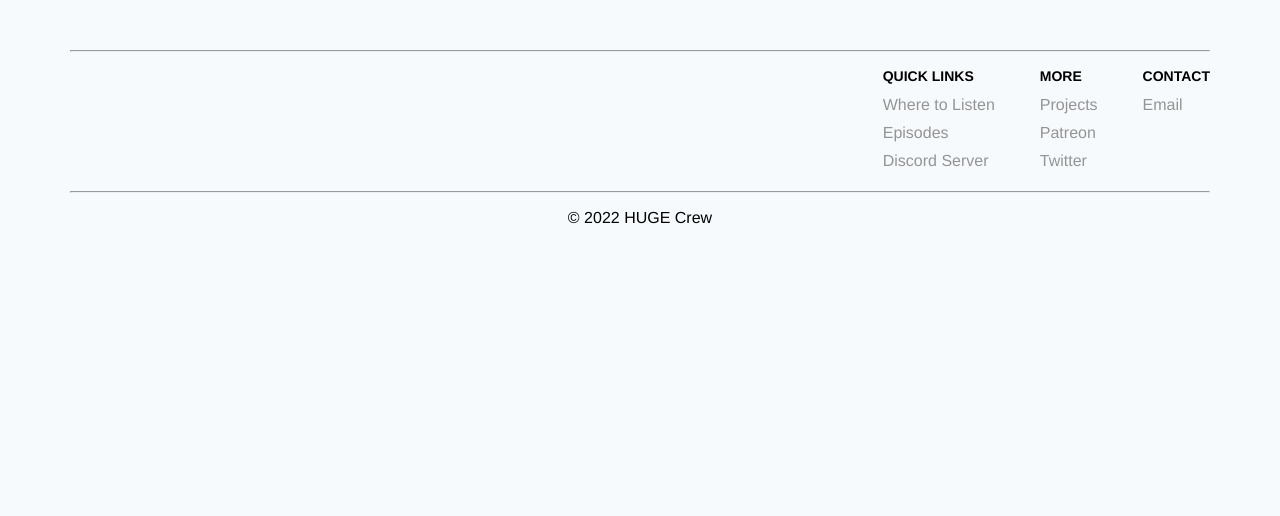
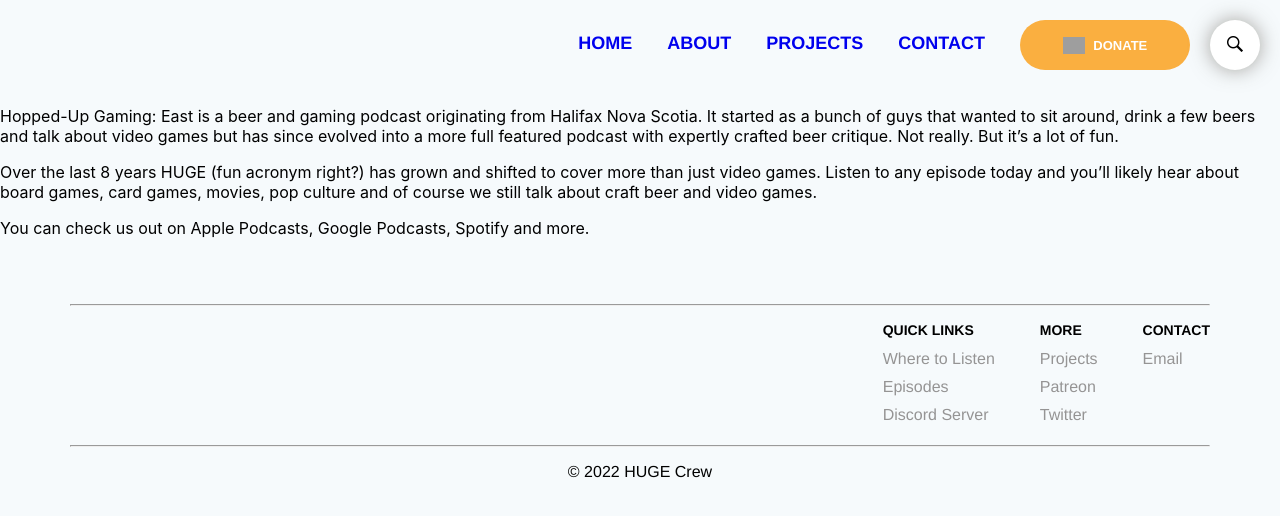
Before and after one commit to oakeef/huge_website, a React (Create React App) app: page /About in a window 1280 px wide. Shown: the top 516 px of the page. Built offline with nearby package versions, Linux system fonts and the light colour scheme; grey boxes are pictures that could not be loaded; a web font is replaced by a local one.

Commit message:
added about page and route to that page

```diff
--- a/src/App.js
+++ b/src/App.js
@@ -2,16 +2,17 @@ import React from "react";
 import { BrowserRouter, Routes, Route } from "react-router-dom";
 import Header from "./Components/Header/Header";
 import Home from "./Pages/Home/Home";
+import About from "./Pages/About/About";
 import Footer from "./Components/Footer/Footer";
 
 export default function App() {
     return (
         <>
             <BrowserRouter>
+                <Header />
                 <Routes>
-                    <Route path="/" element={<Header />} />
-
-                    <Route index element={<Home />} />
+                    <Route path="Home" index element={<Home />} />
+                    <Route path="About" element={<About />} />
                 </Routes>
                 <Footer />
             </BrowserRouter>
--- a/src/Components/NavBar/NavBar.js
+++ b/src/Components/NavBar/NavBar.js
@@ -1,5 +1,7 @@
 import React from "react";
 import "./NavBar.css";
+import { Link } from "react-router-dom";
+import { Outlet } from "react-router-dom";
 import patreon from "../../images/Patreon.png";
 import search from "../../images/search.png";
 
@@ -7,10 +9,18 @@ export default function NavBar() {
     return (
         <div className="navContainer">
             <ul className="navLinks">
-                <li className="navLink">HOME</li>
-                <li className="navLink">ABOUT </li>
-                <li className="navLink">PROJECTS </li>
-                <li className="navLink">CONTACT </li>
+                <li className="navLink">
+                    <Link to="/Home"> Home </Link>
+                </li>
+                <li className="navLink">
+                    <Link to="/About"> About </Link>
+                </li>
+                <li className="navLink">
+                    <Link to="/Projects"> Projects </Link>
+                </li>
+                <a href="mailto:hugecrew@hoppedupeast.com">
+                    <li className="navLink">Contact </li>
+                </a>
             </ul>
             <a href="https://www.patreon.com/hoppedupeast">
                 <button className="patreonDonate">
@@ -25,6 +35,7 @@ export default function NavBar() {
             <button className="searchButton">
                 <img className="searchicon" src={search} alt="search icon" />
             </button>
+            <Outlet />
         </div>
     );
 }
--- a/src/Pages/About/About.js
+++ b/src/Pages/About/About.js
@@ -0,0 +1,27 @@
+import React from "react";
+
+export default function About() {
+    return (
+        <>
+            <p>
+                Hopped-Up Gaming: East is a beer and gaming podcast originating
+                from Halifax Nova Scotia. It started as a bunch of guys that
+                wanted to sit around, drink a few beers and talk about video
+                games but has since evolved into a more full featured podcast
+                with expertly crafted beer critique. Not really. But it’s a lot
+                of fun.
+            </p>
+            <p>
+                Over the last 8 years HUGE (fun acronym right?) has grown and
+                shifted to cover more than just video games. Listen to any
+                episode today and you’ll likely hear about board games, card
+                games, movies, pop culture and of course we still talk about
+                craft beer and video games.
+            </p>
+            <p>
+                You can check us out on Apple Podcasts, Google Podcasts, Spotify
+                and more.
+            </p>
+        </>
+    );
+}
```
